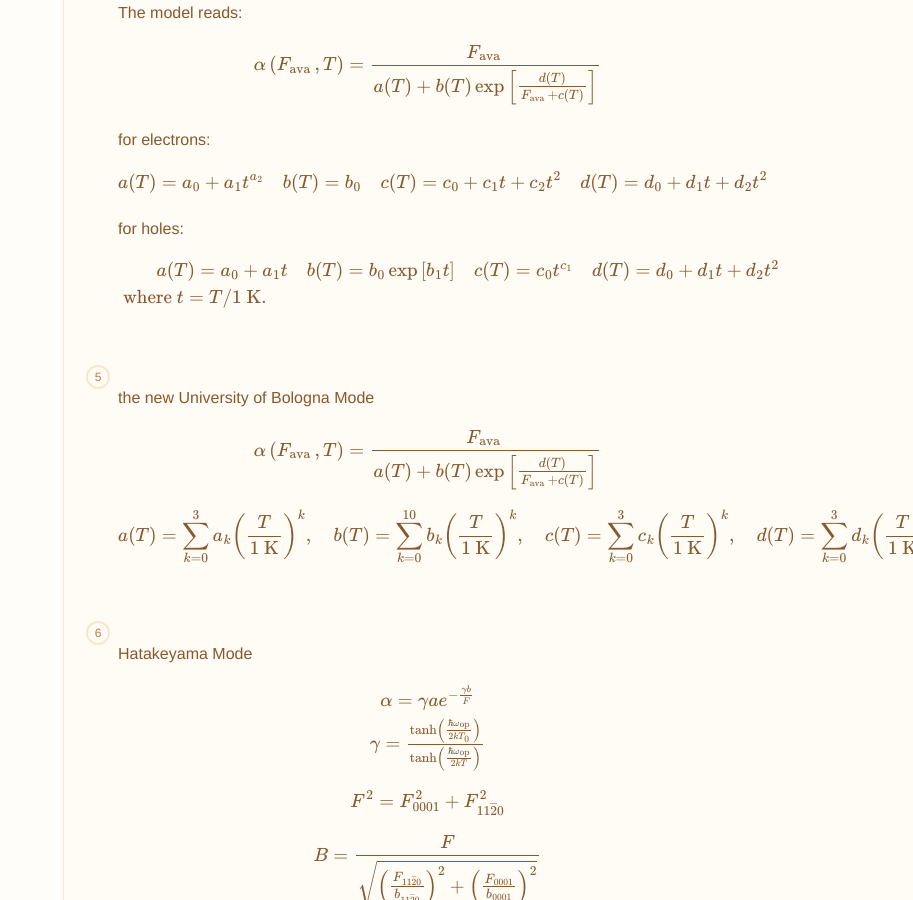
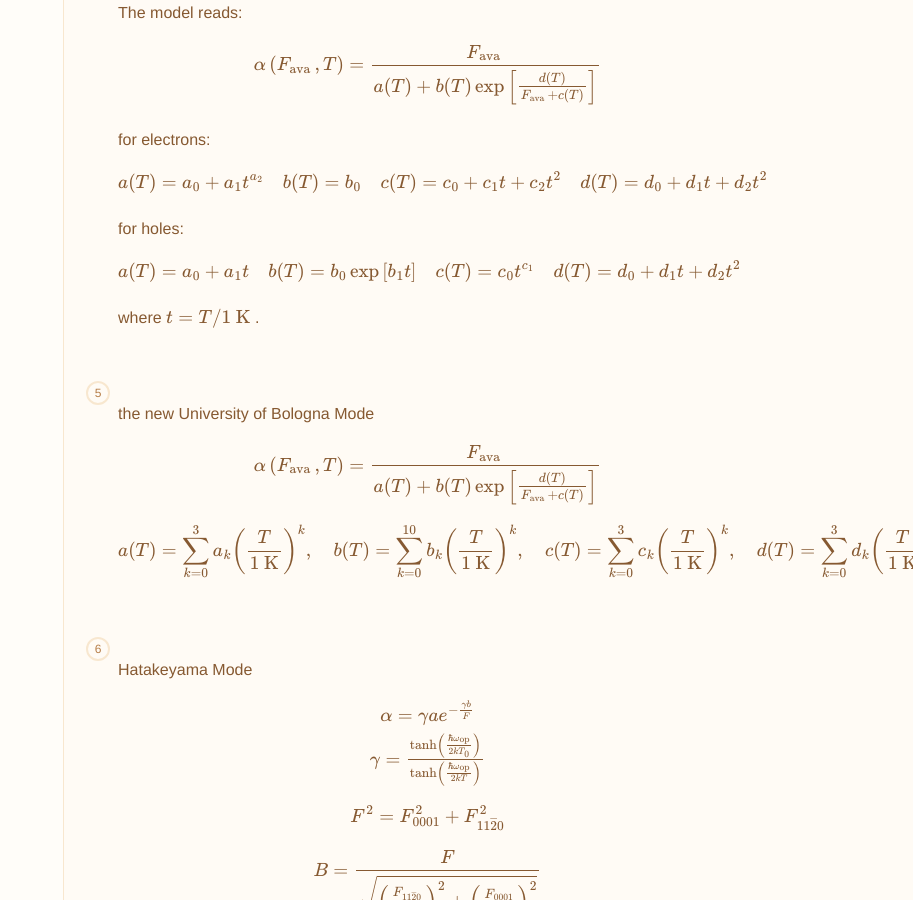
Before and after one commit to dt-np/xteam, a Jekyll site: the page built from _docs/202_silicon.md, in a window 1280 px wide and 900 px high, scrolled down 2921 px. Shown: the whole window, without its empty margins (367-1280 px from the left). Built offline with Jekyll 4.4.1, drawn with Linux system fonts in a browser that asks for light colours; formulas are drawn with MathJax 3.

Commit message:
Update 202_silicon.md

```diff
--- a/_docs/202_silicon.md
+++ b/_docs/202_silicon.md
@@ -99,11 +99,11 @@ There are some Impact Ionization Models and they give the ionization coefficient
       for holes:
 
       $$
-      \begin{array}{l}
-      \qquad a(T)=a_{0}+a_{1} t \quad b(T)=b_{0} \exp \left[b_{1} t\right] \quad c(T)=c_{0} t^{c_{1}} \quad d(T)=d_{0}+d_{1} t+d_{2} t^{2} \\
-      \text { where } t=T / 1 \mathrm{~K} .
-      \end{array}
+      a(T)=a_{0}+a_{1} t \quad b(T)=b_{0} \exp \left[b_{1} t\right] \quad c(T)=c_{0} t^{c_{1}} \quad d(T)=d_{0}+d_{1} t+d_{2} t^{2}
       $$
+
+      where $$t=T / 1 \mathrm{~K}$$ .
+
 
   5. the new University of Bologna Mode
 
```
